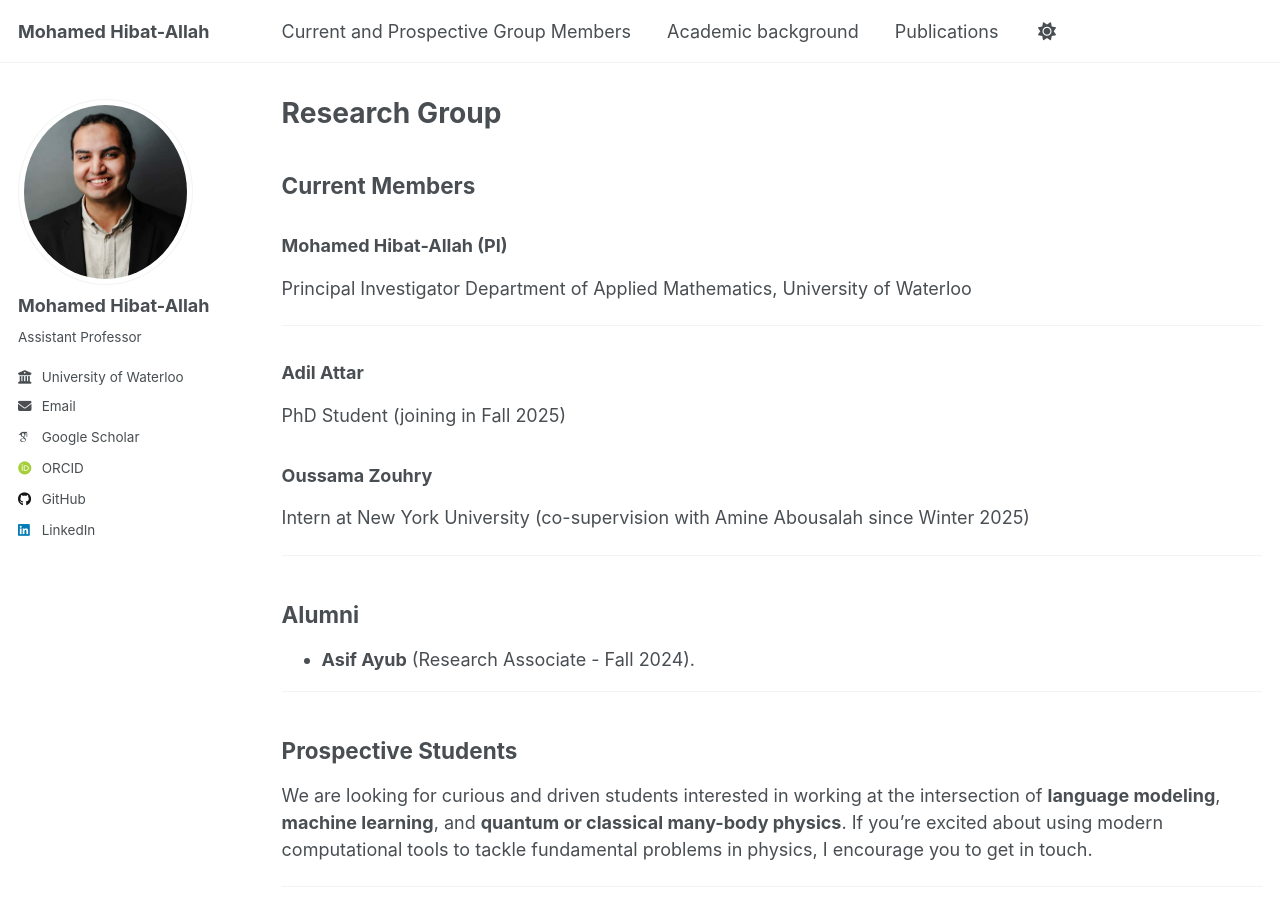
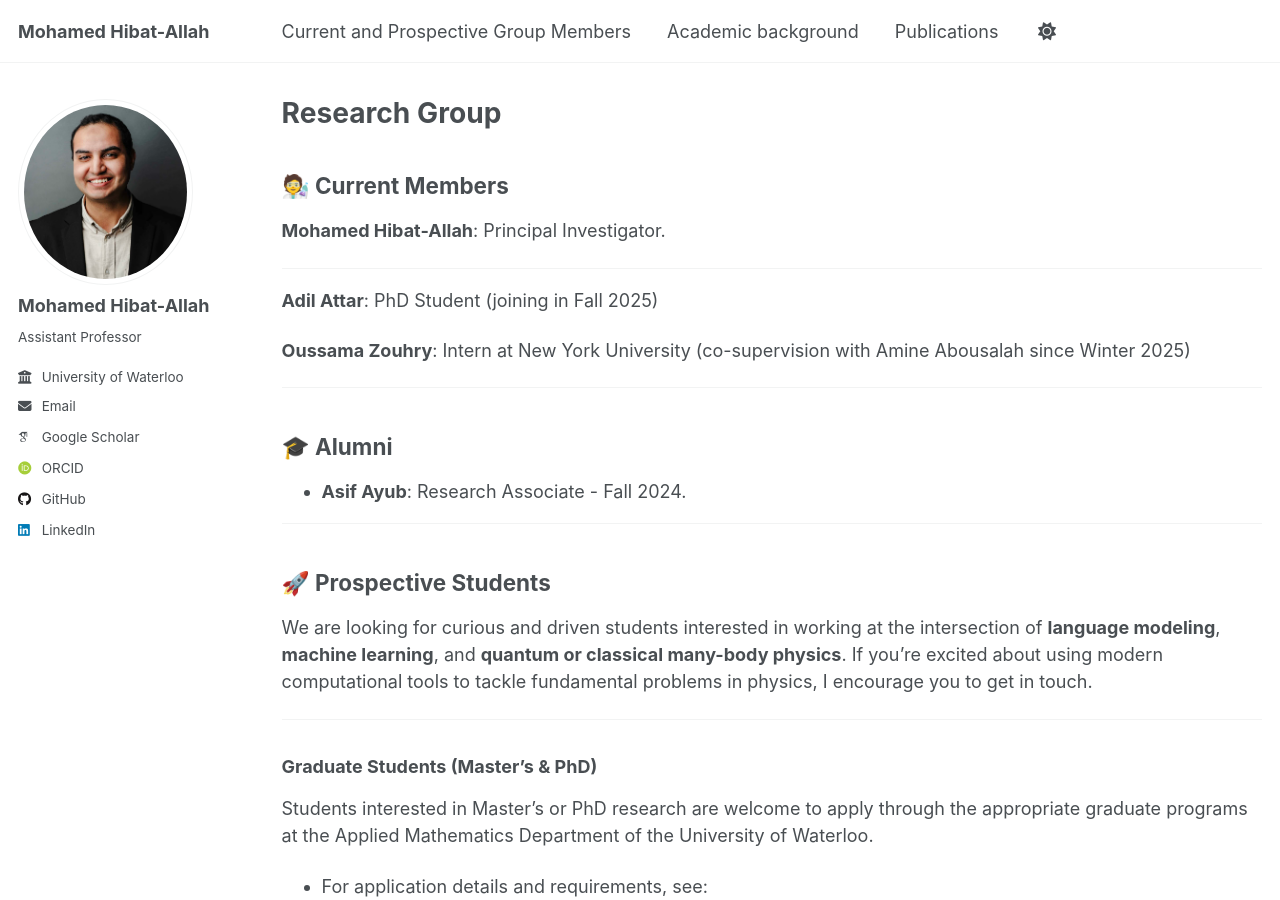
Before and after one commit to mhibatallah/mhibatallah.github.io, a Jekyll site: the page built from _pages/group.md, in a window 1280 px wide and 900 px high. Built offline with Jekyll 4.4.1, drawn with Linux system fonts in a browser that asks for light colours; some web fonts are replaced; a script that is not in the unit is left out.

Commit message:
Updating group page

```diff
--- a/_pages/group.md
+++ b/_pages/group.md
@@ -4,32 +4,28 @@ title: "Research Group"
 permalink: /group/
 ---
 
-## Current Members
+## 🧑‍🔬 Current Members
 
-### Mohamed Hibat-Allah (PI)
-Principal Investigator
-Department of Applied Mathematics, University of Waterloo
+**Mohamed Hibat-Allah**: Principal Investigator.
 
 ---
 
-### Adil Attar
-PhD Student (joining in Fall 2025)
+**Adil Attar**: PhD Student (joining in Fall 2025)
 
 <!-- ### Aya Almaghari
 Master Student (tentative start date: Fall 2025)   -->
 
-### Oussama Zouhry
-Intern at New York University (co-supervision with Amine Abousalah since Winter 2025)
+**Oussama Zouhry**: Intern at New York University (co-supervision with Amine Abousalah since Winter 2025)
 
 ---
 
-## Alumni
+##  🎓 Alumni
 
-- **Asif Ayub** (Research Associate - Fall 2024).
+- **Asif Ayub**: Research Associate - Fall 2024.
 
 ---
 
-## Prospective Students
+## 🚀 Prospective Students
 
 We are looking for curious and driven students interested in working at the intersection of **language modeling**, **machine learning**, and **quantum or classical many-body physics**. If you're excited about using modern computational tools to tackle fundamental problems in physics, I encourage you to get in touch.
 
```
Also changed, not shown: _pages/about.md (+1 -1 lines).
